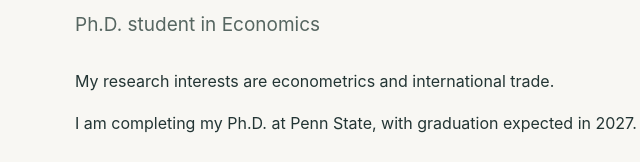
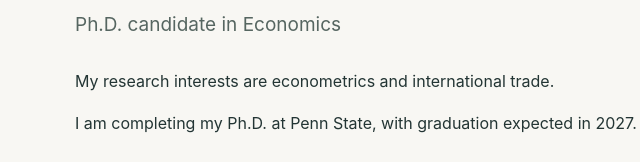
Before and after one commit to ryokimoto/ryokimoto.github.io, a plain HTML site: page index.html in a window 1280 px wide. Shown: the part 325-487 px from the top of the page, 67-707 px from the left. Drawn offline with Linux system fonts and the light colour scheme.

Commit message:
Update title to Ph.D. candidate

```diff
--- a/index.html
+++ b/index.html
@@ -3,7 +3,7 @@
 <head>
   <meta charset="utf-8">
   <meta name="viewport" content="width=device-width, initial-scale=1">
-  <meta name="description" content="Ryo Kimoto, Ph.D. student in Economics at Penn State. Research in econometrics and international trade.">
+  <meta name="description" content="Ryo Kimoto, Ph.D. candidate in Economics at Penn State. Research in econometrics and international trade.">
   <meta name="theme-color" content="#f8f7f3">
   <title>Ryo Kimoto · Economics</title>
   <link rel="stylesheet" href="styles.css">
@@ -31,7 +31,7 @@
       <div>
         <p class="eyebrow">The Pennsylvania State University</p>
         <h1 id="name">Ryo Kimoto</h1>
-        <p class="role">Ph.D. student in Economics</p>
+        <p class="role">Ph.D. candidate in Economics</p>
         <p class="bio">My research interests are econometrics and international trade.</p>
         <p class="bio">I am completing my Ph.D. at Penn State, with graduation expected in 2027.</p>
         <div class="intro-links"><a href="mailto:rqk5514@psu.edu">rqk5514@psu.edu <span aria-hidden="true">↗</span></a><a href="files/Ryo_Kimoto_CV.pdf">Curriculum vitae <span class="file-type">PDF</span></a></div>
```
